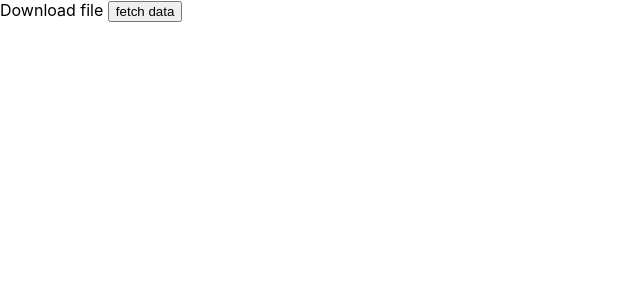
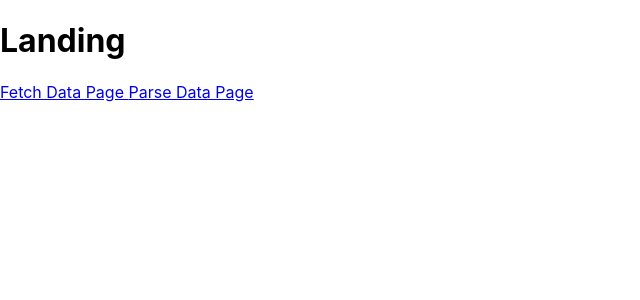
Before and after one commit to miatang13/CDT-project-02, a React (Create React App) app: page / in a window 1280 px wide. Shown: the top 300 px of the page, without its empty margins (0-640 px from the left). Built offline with nearby package versions, Linux system fonts and the light colour scheme.

Commit message:
Counting director works

```diff
--- a/package.json
+++ b/package.json
@@ -6,8 +6,10 @@
     "@testing-library/jest-dom": "^5.11.4",
     "@testing-library/react": "^11.1.0",
     "@testing-library/user-event": "^12.1.10",
+    "async": "^3.2.2",
     "react": "^17.0.2",
     "react-dom": "^17.0.2",
+    "react-router-dom": "^5.3.0",
     "react-scripts": "4.0.3",
     "unirest": "^0.6.0",
     "web-vitals": "^1.0.1"
--- a/src/App.js
+++ b/src/App.js
@@ -1,71 +1,36 @@
 import { useEffect, useRef, useState } from "react";
-import data from "./data/bechdel-test-2010-onwards.json";
+import { BrowserRouter, Route, Switch } from "react-router-dom";
+import data from "./data/response(0-200).json";
+import FetchData from "./pages/FetchData";
+//import FetchData from "./pages/FetchData";
+import Landing from "./pages/Landing";
+import ParseData from "./pages/ParseData";
 //import data from "./data/bechdel-test-test.json";
 
 function App() {
-  const btnRef = useRef();
-  const [downloadHref, setDownloadHref] = useState();
-  const [dataJson, setData] = useState([]);
-
-  const outputJson = () => {
-    //https://stackoverflow.com/questions/65903776/how-to-read-and-write-to-local-json-files-from-react-js
-    const TextFile = () => {
-      const textFile = new Blob([[JSON.stringify(dataJson)]], {
-        type: "application/json",
-      });
-      setDownloadHref(URL.createObjectURL(textFile));
-      btnRef.current.download = "data.json";
-    };
-
-    TextFile();
-  };
-
-  useEffect(() => {
-    console.log(data.length);
-  }, []);
-
-  const fetchData = (imdbid) => {
-    let fetchLink =
-      "https://movie-database-imdb-alternative.p.rapidapi.com/?i=tt" +
-      imdbid +
-      "&r=json&page=1";
-    fetch(fetchLink, {
-      method: "GET",
-      headers: {
-        "x-rapidapi-host": "movie-database-imdb-alternative.p.rapidapi.com",
-        "x-rapidapi-key": "027cff5cbfmsh439002e33664b4ap1c34c7jsn8622e3b4d4ca",
-      },
-    })
-      .then((response) => response.json())
-      .then((data) => {
-        console.log(data);
-        let orig = dataJson;
-        orig.push(data);
-        setData(orig);
-      })
-      .catch((err) => {
-        console.error(err);
-      });
-  };
-
-  const fetchAllData = () => {
-    const startIdx = 0;
-    const endIdx = Math.min(200, data.length);
-    for (let i = startIdx; i < endIdx; i++) {
-      fetchData(data[i].imdbid);
-    }
-  };
-
   return (
     <div className="App">
-      <header className="App-header"></header>
-      <a ref={btnRef} href={downloadHref} onClick={outputJson}>
-        {" "}
-        Download file{" "}
-      </a>
-      <button onClick={fetchAllData}> fetch data</button>
+      <BrowserRouter>
+        <Route>
+          <Switch>
+            <Route exact path="/" component={Landing} />
+            <Route path="/fetch-data" component={FetchData} />
+            <Route path="/parse-data" component={ParseData} />
+          </Switch>
+        </Route>
+      </BrowserRouter>
     </div>
   );
 }
 
 export default App;
+
+/*
+      <BrowserRouter>
+        <Route>
+          <Switch>
+            <Route exact path="/" component={Landing} />
+          </Switch>
+        </Route>
+      </BrowserRouter>
+      */
--- /dev/null
+++ b/src/pages/FetchData.js
@@ -0,0 +1,68 @@
+import { useEffect, useRef, useState } from "react";
+import data from "../data/bechdel-test-2010-onwards.json";
+//import data from "./data/bechdel-test-test.json";
+
+export default function FetchData() {
+  const btnRef = useRef();
+  const [downloadHref, setDownloadHref] = useState();
+  const [dataJson, setData] = useState([]);
+
+  const outputJson = () => {
+    //https://stackoverflow.com/questions/65903776/how-to-read-and-write-to-local-json-files-from-react-js
+    const TextFile = () => {
+      const textFile = new Blob([[JSON.stringify(dataJson)]], {
+        type: "application/json",
+      });
+      setDownloadHref(URL.createObjectURL(textFile));
+      btnRef.current.download = "data.json";
+    };
+
+    TextFile();
+  };
+
+  useEffect(() => {
+    console.log(data.length);
+  }, []);
+
+  const fetchData = (imdbid) => {
+    let fetchLink =
+      "https://movie-database-imdb-alternative.p.rapidapi.com/?i=tt" +
+      imdbid +
+      "&r=json&page=1";
+    fetch(fetchLink, {
+      method: "GET",
+      headers: {
+        "x-rapidapi-host": "movie-database-imdb-alternative.p.rapidapi.com",
+        "x-rapidapi-key": "027cff5cbfmsh439002e33664b4ap1c34c7jsn8622e3b4d4ca",
+      },
+    })
+      .then((response) => response.json())
+      .then((data) => {
+        console.log(data);
+        let orig = dataJson;
+        orig.push(data);
+        setData(orig);
+      })
+      .catch((err) => {
+        console.error(err);
+      });
+  };
+
+  const fetchAllData = () => {
+    // have done 0 - 200
+    const startIdx = 0;
+    const endIdx = Math.min(200, data.length);
+    for (let i = startIdx; i < endIdx; i++) {
+      fetchData(data[i].imdbid);
+    }
+  };
+
+  return (
+    <div className="FetchDataPage">
+      <a ref={btnRef} href={downloadHref} onClick={outputJson}>
+        Download file
+      </a>
+      <button onClick={fetchAllData}> fetch data</button>
+    </div>
+  );
+}
--- /dev/null
+++ b/src/pages/Landing.js
@@ -0,0 +1,11 @@
+import { Link } from "react-router-dom";
+
+export default function Landing() {
+  return (
+    <div>
+      <h1> Landing </h1>
+      <Link to="/fetch-data"> Fetch Data Page </Link>
+      <Link to="/parse-data"> Parse Data Page </Link>
+    </div>
+  );
+}
--- /dev/null
+++ b/src/pages/ParseData.js
@@ -0,0 +1,35 @@
+import { useEffect } from "react";
+import movie_data from "../data/response(0-200).json";
+import bechdel_data from "../data/bechdel-test-2010-onwards.json";
+
+export default function ParseData() {
+  useEffect(() => {
+    let directors = {}; // each entry contains {name: ..., movies: [], ratings: 0};
+    let actors = {}; // each entry contains {name: ..., movies: []};
+    let movies = movie_data;
+    for (var i = 0; i < movies.length; i++) {
+      let movie = movie_data[i];
+      let bechdel = bechdel_data[i];
+      let director = movie.Director;
+      if (!directors[director]) {
+        directors[director] = {
+          movieCnt: 0,
+          movies: [],
+          ratingSum: 0,
+        };
+        console.log(director);
+      }
+      directors[director].movieCnt += 1;
+      directors[director].movies.push(movie);
+      directors[director].ratingSum += bechdel.rating; // divide by numMovies for avg rating
+    }
+    console.log(directors);
+    /*
+	mainCast = API_call_get_cast(movie);
+	for (var j = 0; j < mainCast.length; j ++){
+		actors[mainCast[j]] += 1;
+		actors[mainCast[j]].movies.push(movie);
+		// accumulate rating too  */
+  }, []);
+  return <div> Parse Data</div>;
+}
```
Also changed, not shown: 1 other file (tests, documents, lock files or other folders).
